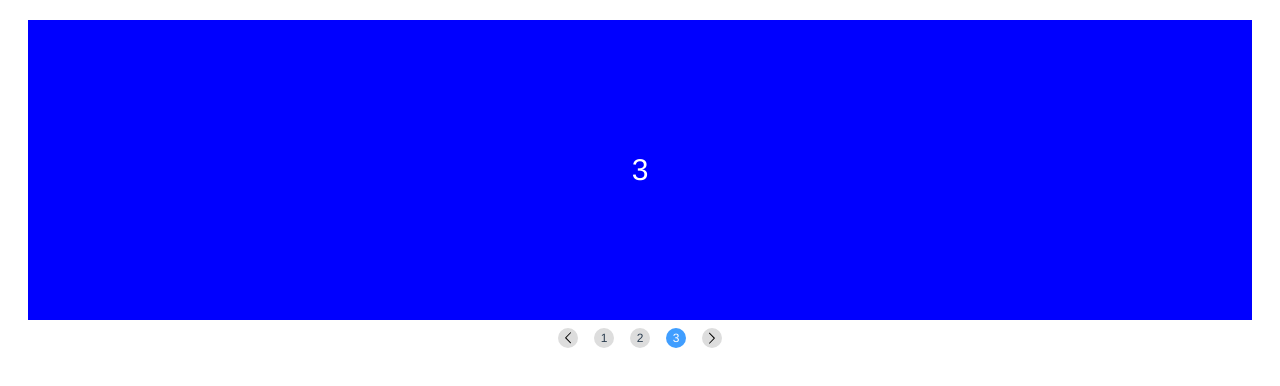
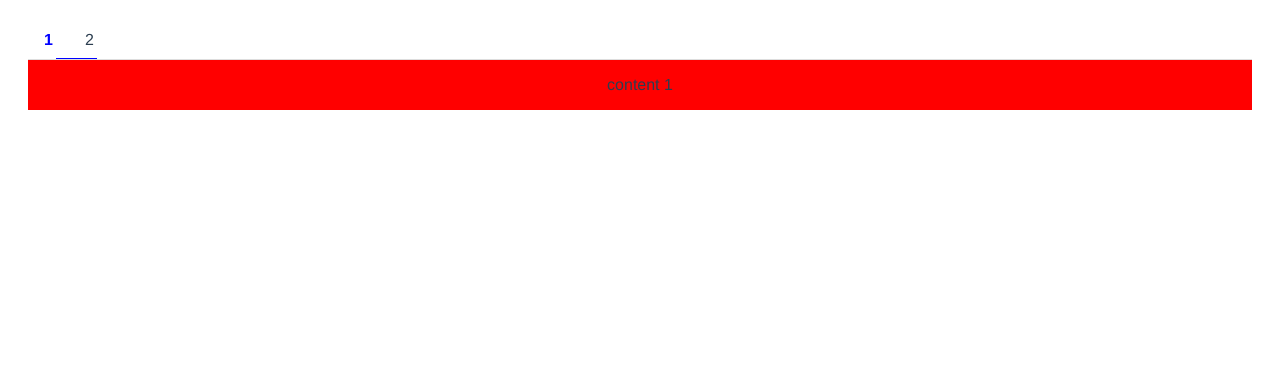
Before and after one commit to NiiXu/X-ui, a Vue app: page / in a window 1280 px wide. Shown: the top 386 px of the page. Built offline with nearby package versions, Linux system fonts and the light colour scheme.

Commit message:
基本完成Tabs

```diff
--- a/src/components/Tabs-body.vue
+++ b/src/components/Tabs-body.vue
@@ -1,15 +1,17 @@
 <template>
-<div>
-  tabs-body
-</div>
+  <div class="tabs-body">
+    <slot></slot>
+  </div>
 </template>
-
 <script>
 export default {
-  name: "Tabs-bodys"
+  name: 'GuluTabsBody',
+  inject: ['eventBus'],
+  created(){
+  }
 }
 </script>
-
-<style lang="scss" scoped>
-
+<style>
+.tabs-body {
+}
 </style>
--- a/src/components/Tabs-head.vue
+++ b/src/components/Tabs-head.vue
@@ -1,15 +1,49 @@
 <template>
-<div>
-  Tabs-head
-</div>
+  <div class="tabs-head">
+    <slot></slot>
+    <div class="line" ref="line"></div>
+    <div class="actions-wrapper">
+      <slot name="actions"></slot>
+    </div>
+  </div>
 </template>
-
 <script>
 export default {
-  name: "Tabs-head"
+  name: 'GuluTabsHead',
+  inject: ['eventBus'],
+  mounted() {
+    this.eventBus.$on('update:selected', (item, vm) => {
+      let {width, height, top, left} = vm.$el.getBoundingClientRect() //eslint-disable-line no-unused-vars
+      this.$refs.line.style.width = `${width}px`
+      this.$refs.line.style.left = `${left}px`
+    })
+  }
 }
 </script>
+<style scoped lang="scss">
+$tab-height: 40px;
+$blue: blue;
+$border-color: #ddd;
+.tabs-head {
+  display: flex;
+  height: $tab-height;
+  justify-content: flex-start;
+  position: relative;
+  border-bottom: 1px solid $border-color;
 
-<style lang="scss" scoped>
+  > .line {
+    position: absolute;
+    bottom: 0;
+    border-bottom: 1px solid $blue;
+    transition: all 350ms;
+  }
 
+  > .actions-wrapper {
+    margin-left: auto;
+    display: flex;
+    align-items: center;
+    justify-content: center;
+    padding: 0 1em;
+  }
+}
 </style>
--- a/src/components/Tabs-item.vue
+++ b/src/components/Tabs-item.vue
@@ -1,15 +1,69 @@
 <template>
-<div>
-  tabs-item
-</div>
+  <div class="tabs-item" @click="onClick" :class="classes" :data-name="name">
+    <slot></slot>
+  </div>
 </template>
-
 <script>
 export default {
-  name: "Tabs-item"
+  name: 'GuluTabsItem',
+  inject: ['eventBus'],
+  data () {
+    return {
+      active: false
+    }
+  },
+  props: {
+    disabled: {
+      type: Boolean,
+      default: false
+    },
+    name: {
+      // eslint-disable-next-line vue/require-prop-type-constructor
+      type: String | Number,
+      required: true
+    }
+  },
+  computed: {
+    classes () {
+      return {
+        active: this.active,
+        disabled: this.disabled
+      }
+    }
+  },
+  created () {
+    if (this.eventBus) {
+      this.eventBus.$on('update:selected', (name) => {
+        this.active = name === this.name;
+      })
+    }
+  },
+  methods: {
+    onClick () {
+      if (this.disabled) { return }
+      this.eventBus && this.eventBus.$emit('update:selected', this.name, this)
+      this.$emit('click', this)
+    }
+  }
 }
 </script>
-
 <style lang="scss" scoped>
-
+$blue: blue;
+$disabled-text-color: grey;
+.tabs-item {
+  flex-shrink: 0;
+  padding: 0 1em;
+  cursor: pointer;
+  height: 100%;
+  display: flex;
+  align-items: center;
+  &.active {
+    color: $blue;
+    font-weight: bold;
+  }
+  &.disabled {
+    color: $disabled-text-color;
+    cursor: not-allowed;
+  }
+}
 </style>
--- a/src/components/Tabs-pane.vue
+++ b/src/components/Tabs-pane.vue
@@ -1,15 +1,46 @@
 <template>
-<div>
-tabs-pane
-</div>
+  <div class="tabs-pane" :class="classes" v-if="active">
+    <slot></slot>
+  </div>
 </template>
 
 <script>
 export default {
-  name: "Tabs-pane"
+  name:'GuluTabsPane',
+  inject: ['eventBus'],
+  data () {
+    return {
+      active: false
+    }
+  },
+  props: {
+    name: {
+      // eslint-disable-next-line vue/require-prop-type-constructor
+      type: String | Number,
+      required: true
+    }
+  },
+  computed: {
+    classes () {
+      return {
+        active: this.active
+      }
+    }
+  },
+  created () {
+    this.eventBus.$on('update:selected', (name) => {
+      this.active = name === this.name;
+    })
+  }
 }
 </script>
 
 <style lang="scss" scoped>
+.tabs-pane{
+  padding: 1em;
+  &.active {
+    background: red;
+  }
+}
 
 </style>
--- a/src/components/Tabs.vue
+++ b/src/components/Tabs.vue
@@ -1,15 +1,51 @@
 <template>
-<div>
-  tanbs
-</div>
+  <div className="tabs">
+    <slot></slot>
+  </div>
 </template>
+<script>
+import Vue from 'vue'
 
-<script>
 export default {
-  name: "Tabs"
+  name: 'GuluTabs',
+  props: {
+    selected: {
+      type: String,
+      required: true
+    },
+    direction: {
+      type: String,
+      default: 'horizontal',
+      validator(value) {
+        return ['horizontal', 'vertical'].indexOf(value) >= 0
+      }
+    }
+  },
+  data() {
+    return {
+      eventBus: new Vue()
+    }
+  },
+  provide() {
+    return {
+      eventBus: this.eventBus
+    }
+  },
+  mounted() {
+    this.$children.forEach((vm) => {
+      if (vm.$options.name === 'GuluTabsHead') {
+        vm.$children.forEach((childVm) => {
+          if (childVm.$options.name === 'GuluTabsItem'
+              && childVm.name === this.selected) {
+            this.eventBus.$emit('update:selected', this.selected, childVm)
+          }
+        })
+      }
+    })
+  }
 }
 </script>
-
-<style lang="scss" scoped>
-
+<style>
+.tabs {
+}
 </style>
--- a/src/views/index.vue
+++ b/src/views/index.vue
@@ -1,22 +1,20 @@
 <template>
 <div class="index">
-  <x-slides :selected.sync="selected">
-    <x-slides-item name="1">
-      <div class="box">1</div>
-    </x-slides-item>
-    <x-slides-item name="2">
-      <div class="box">2</div>
-    </x-slides-item>
-    <x-slides-item name="3">
-      <div class="box">3</div>
-    </x-slides-item>
-  </x-slides>
+  <x-tabs :selected="selected">
+    <x-tabs-head>
+      <x-tabs-item name="1">1</x-tabs-item>
+      <x-tabs-item name="2">2</x-tabs-item>
+    </x-tabs-head>
+    <x-tabs-body>
+      <x-tabs-pane name="1">content 1</x-tabs-pane>
+      <x-tabs-pane name="2">content 2</x-tabs-pane>
+    </x-tabs-body>
+  </x-tabs>
 </div>
 </template>
 
 <script>
 export default {
-  name:'index',
   data(){
     return{
       selected: "1",
```
